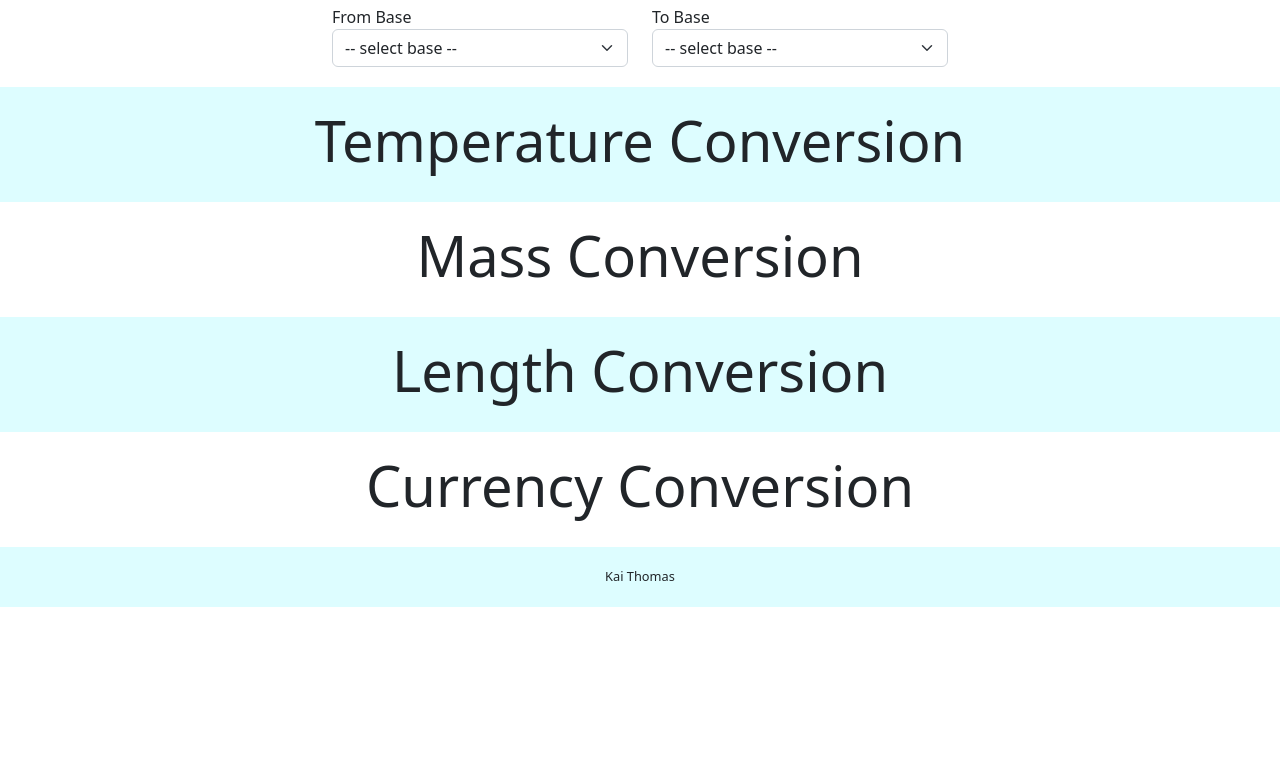
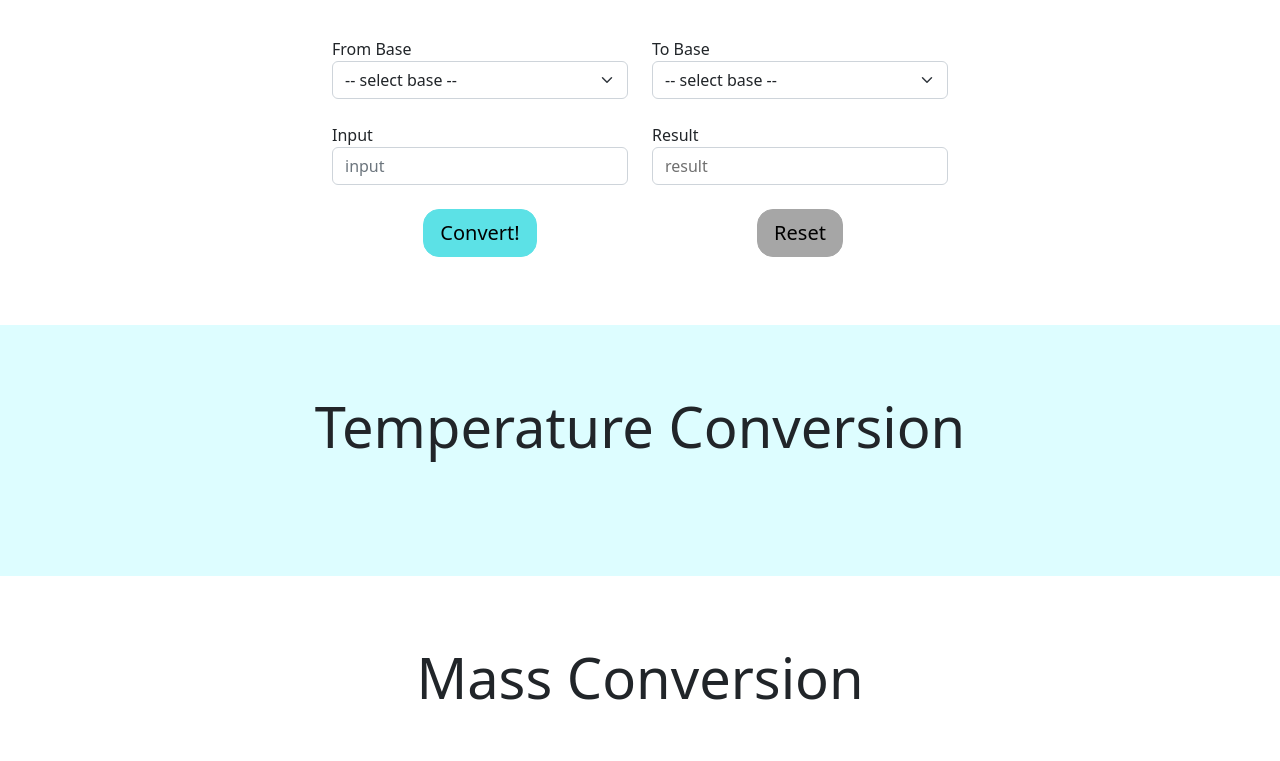
Before and after one commit to kaiThomas236/Converter-Web-App, a plain HTML site: page index.html in a window 1280 px wide. Shown: the part 799-1560 px from the top of the page. Before the commit the page ends 1406 px from the top, so only its background shows below. Drawn offline with nearby package versions, Linux system fonts and the light colour scheme.

Commit message:
base form progess, no function

```diff
--- a/index.html
+++ b/index.html
@@ -17,7 +17,7 @@
 </head>
 
 
-<body data-bs-spy="scroll" data-bs-target=".navbar">
+<body data-bs-spy="scroll" data-bs-target=".navbar"  data-bs-root-margin="0px 0px -40%">
 
 
 
@@ -67,7 +67,7 @@
     <div class="row justify-content-center">
         <div class="column col-md-3">
             <p class="label">From Base</p>
-            <select class="dropdown form-select" aria-label="Default select example">
+            <select class="dropdown form-select mb-4">
                 <option selected>-- select base --</option>
                 <option value="1">1</option>
                 <option value="2">2</option>
@@ -82,10 +82,15 @@
                 <option value="11">11</option>
                 <option value="12">12</option>
             </select>
+            <p class="label">Input</p>
+            <div class="input-group mb-4">
+                <input type="text" class="form-control" placeholder="input">
+            </div>
+            <button type="button" class="convert btn btn-lg">Convert!</button>
         </div>
         <div class="column col-md-3">
             <p class="label">To Base</p>
-            <select class="dropdown form-select" aria-label="Default select example">
+            <select class="dropdown form-select mb-4">
                 <option selected>-- select base --</option>
                 <option value="1">1</option>
                 <option value="2">2</option>
@@ -100,6 +105,11 @@
                 <option value="11">11</option>
                 <option value="12">12</option>
             </select>
+            <p class="label">Result</p>
+            <div class="input-group mb-4">
+                <output type="text" class="form-control" placeholder="result"><p>result</p></output>
+            </div>
+            <button type="button" class="reset btn btn-lg">Reset</button>
         </div>
 
 
--- a/styles.css
+++ b/styles.css
@@ -1,25 +1,28 @@
 /******************************THEME DETAILS******************************/
 
-/* #DDFDFF, #5CE1E6 */
+/* #DDFDFF #5CE1E6 #A6A6A6 #212529 */
 
 /******************************TAG SELECTORS******************************/
 
 body {
-    position: relative;
     text-align: center;
+    scroll-behavior: smooth;
     -ms-overflow-style: none;
     scrollbar-width: none;
-    scroll-behavior: smooth;
 }
 
 h1 {
     font-weight: 400;
     font-size: 5rem;
+    padding-bottom: 50px;
 }
 
 h2 {
     font-weight: 400;
     font-size: 3.5rem;
+    padding-top: 68px; /* keeps content below (not behind) sticky navbar */
+    margin-top: -68px; /* keeps content below (not behind) sticky navbar */
+    padding-bottom: 40px;
 }
 
 h3 {
@@ -31,11 +34,43 @@ li, a {
     font-size: 1.25rem;
 }
 
+button, .convert {
+    --bs-btn-color: black;
+    --bs-btn-bg: #5CE1E6;
+    --bs-btn-border-color: #5CE1E6;
+    --bs-btn-hover-bg: none;
+    --bs-btn-hover-border-color: #5CE1E6;
+    --bs-btn-active-bg: none;
+    --bs-btn-active-border-color: #5CE1E6;
+    --bs-btn-focus-bg: none;
+    --bs-btn-focus-border-color: #5CE1E6;
+    border-radius: 16px;
+}
+
+button, .reset {
+    --bs-btn-color: black;
+    --bs-btn-bg: #A6A6A6;
+    --bs-btn-border-color: #A6A6A6;
+    --bs-btn-hover-bg: none;
+    --bs-btn-hover-border-color: #A6A6A6;
+    --bs-btn-active-bg: none;
+    --bs-btn-active-border-color: #A6A6A6;
+    --bs-btn-focus-bg: none;
+    --bs-btn-focus-border-color: #A6A6A6;
+    border-radius: 16px;
+}
+
 section {
     margin: 0;
-    padding: 20px 0;
+    padding-bottom: 136px;
 }
 
+output p {
+    text-align: left;
+    color: #6f6f6f;
+    margin: 0;
+    padding: 0;
+}
 
 footer {
     font-size: 0.8rem;
@@ -59,9 +94,7 @@ footer {
     border-radius: 10px;
 }
 
-.main-title {
-    padding: 225px 0;
-}
+
 
 
 
@@ -88,6 +121,15 @@ footer {
 
 /*******************************ID SELECTORS*******************************/
 
+#home {
+    padding-top: 68px; /* keeps content below (not behind) sticky navbar */
+    margin-top: -68px; /* keeps content below (not behind) sticky navbar */
+    padding: 260px 0;
+}
+
+#footer {
+    padding: 15px;
+}
 
 
 /******************************MEDIA QUERIES******************************/
```
